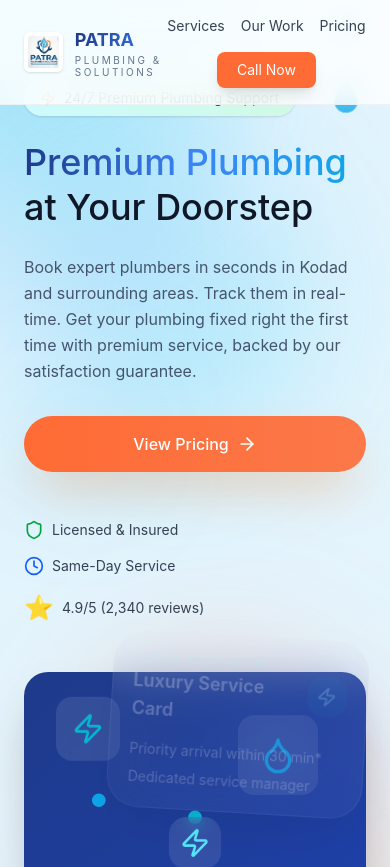
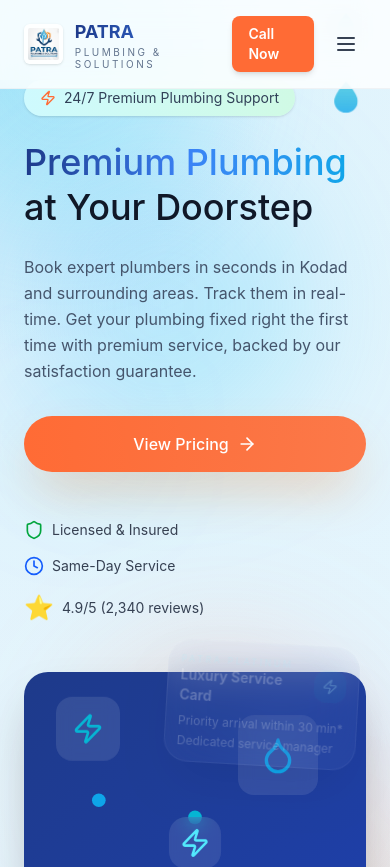
Before and after one commit to subu720/plumbing-service, a React (Vite) app: page / in a window 390 px wide. Shown: the top 867 px of the page. Built offline with nearby package versions, Linux system fonts and the light colour scheme.

Commit message:
chore: add favicon.ico reference to head

```diff
--- a/src/app/App.tsx
+++ b/src/app/App.tsx
@@ -9,6 +9,7 @@ import { ContactSection } from './components/ContactSection';
 import { TrustElements } from './components/TrustElements';
 import { WaterDroplet } from './components/WaterDroplet';
 import Logo from './components/Logo';
+import { Menu, X } from 'lucide-react';
 
 function HomePage({ onViewPricing, onExplore, onExplorePortfolio }: { onViewPricing: (serviceId?: string) => void; onExplore: () => void; onExplorePortfolio: () => void }) {
   return (
@@ -26,6 +27,7 @@ export default function App() {
   const [scrollY, setScrollY] = useState(0);
   const [route, setRoute] = useState(() => window.location.pathname);
   const [selectedPricingService, setSelectedPricingService] = useState<string | null>(null);
+  const [isMenuOpen, setIsMenuOpen] = useState(false);
 
   useEffect(() => {
     const handleScroll = () => setScrollY(window.scrollY);
@@ -78,6 +80,7 @@ export default function App() {
               onClick={(event) => {
                 event.preventDefault();
                 navigate('/');
+                setIsMenuOpen(false);
               }}
               className="flex items-center gap-2"
             >
@@ -85,7 +88,8 @@ export default function App() {
             </a>
           </div>
 
-          <div className="flex flex-wrap items-center justify-center gap-4 md:gap-8">
+          {/* Desktop Navigation */}
+          <div className="hidden md:flex items-center gap-8">
             <a
               href="/services"
               onClick={(event) => {
@@ -106,7 +110,7 @@ export default function App() {
             >
               Our Work
             </a>
-              <a
+            <a
               href="/pricing"
               onClick={(event) => {
                 event.preventDefault();
@@ -118,12 +122,68 @@ export default function App() {
             </a>
             <a
               href="tel:+919959910140"
-              className="px-5 py-2 rounded-lg bg-[var(--plumbing-orange)] text-white hover:bg-[var(--plumbing-orange)]/90 transition-all shadow-lg hover:shadow-xl text-sm md:text-base"
+              className="px-5 py-2 rounded-lg bg-[var(--plumbing-orange)] text-white hover:bg-[var(--plumbing-orange)]/90 transition-all shadow-lg hover:shadow-xl text-sm md:text-base font-semibold"
             >
               Call Now
             </a>
           </div>
+
+          {/* Mobile Navigation controls */}
+          <div className="flex md:hidden items-center gap-3">
+            <a
+              href="tel:+919959910140"
+              className="px-4 py-2 rounded-lg bg-[var(--plumbing-orange)] text-white hover:bg-[var(--plumbing-orange)]/90 transition-all shadow-md text-sm font-semibold"
+            >
+              Call Now
+            </a>
+            <button
+              onClick={() => setIsMenuOpen(!isMenuOpen)}
+              className="p-2 text-gray-700 hover:text-[var(--plumbing-blue)] focus:outline-none"
+              aria-label={isMenuOpen ? "Close menu" : "Open menu"}
+            >
+              {isMenuOpen ? <X className="w-6 h-6" /> : <Menu className="w-6 h-6" />}
+            </button>
+          </div>
         </div>
+
+        {/* Mobile Navigation Dropdown */}
+        {isMenuOpen && (
+          <div className="md:hidden bg-white border-t border-gray-100 px-6 py-4 flex flex-col gap-4 shadow-lg animate-in slide-in-from-top duration-200">
+            <a
+              href="/services"
+              onClick={(event) => {
+                event.preventDefault();
+                navigate('/services');
+                setIsMenuOpen(false);
+              }}
+              className="text-base text-gray-700 hover:text-[var(--plumbing-blue)] hover:bg-slate-50 p-2 rounded-lg transition-all font-medium"
+            >
+              Services
+            </a>
+            <a
+              href="/#our-work"
+              onClick={(event) => {
+                event.preventDefault();
+                navigate('/', '#our-work');
+                setIsMenuOpen(false);
+              }}
+              className="text-base text-gray-700 hover:text-[var(--plumbing-blue)] hover:bg-slate-50 p-2 rounded-lg transition-all font-medium"
+            >
+              Our Work
+            </a>
+            <a
+              href="/pricing"
+              onClick={(event) => {
+                event.preventDefault();
+                navigate('/pricing');
+                setIsMenuOpen(false);
+              }}
+              className="text-base text-gray-700 hover:text-[var(--plumbing-blue)] hover:bg-slate-50 p-2 rounded-lg transition-all font-medium"
+            >
+              Pricing
+            </a>
+          </div>
+        )}
       </nav>
 
       {/* Main Content */}
--- a/src/app/components/Hero.tsx
+++ b/src/app/components/Hero.tsx
@@ -126,22 +126,22 @@ export function Hero({ onViewPricing }: { onViewPricing: () => void }) {
             }}
           >
             <motion.div
-              className="absolute -top-8 right-0 z-20 w-64 rounded-[2rem] border border-white/20 bg-white/10 p-5 shadow-2xl backdrop-blur-xl text-white"
+              className="absolute -top-6 right-2 sm:-top-8 sm:right-0 z-20 w-48 sm:w-64 rounded-[1.5rem] sm:rounded-[2rem] border border-white/20 bg-white/10 p-3 sm:p-5 shadow-2xl backdrop-blur-xl text-white"
               initial={{ opacity: 0, y: -20, rotate: -5 }}
               animate={{ opacity: 1, y: [0, -6, 0], rotate: [-5, 5, -5] }}
               transition={{ duration: 5, repeat: Infinity, ease: 'easeInOut' }}
               style={{ transformStyle: 'preserve-3d' }}
             >
-              <div className="flex items-center justify-between mb-4">
+              <div className="flex items-center justify-between mb-2 sm:mb-4">
                 <div>
-                  <p className="text-[0.65rem] uppercase tracking-[0.3em] text-cyan-200/80">Patra Platinum</p>
-                  <h3 className="text-lg font-semibold text-white">Luxury Service Card</h3>
+                  <p className="text-[0.55rem] sm:text-[0.65rem] uppercase tracking-[0.3em] text-cyan-200/80">Patra Platinum</p>
+                  <h3 className="text-sm sm:text-lg font-semibold text-white">Luxury Service Card</h3>
                 </div>
-                <div className="h-10 w-10 rounded-2xl bg-cyan-500/20 flex items-center justify-center text-cyan-200">
-                  <Zap className="w-5 h-5" />
+                <div className="h-8 w-8 sm:h-10 sm:w-10 rounded-xl sm:rounded-2xl bg-cyan-500/20 flex items-center justify-center text-cyan-200 flex-shrink-0">
+                  <Zap className="w-4 h-4 sm:w-5 h-5" />
                 </div>
               </div>
-              <div className="space-y-2 text-sm text-slate-200">
+              <div className="space-y-1 sm:space-y-2 text-xs sm:text-sm text-slate-200">
                 <p>Priority arrival within 30 min*</p>
                 <p>Dedicated service manager</p>
               </div>
--- a/src/app/components/PortfolioPage.tsx
+++ b/src/app/components/PortfolioPage.tsx
@@ -113,7 +113,7 @@ export function PortfolioPage({ onBack }: { onBack: () => void }) {
           initial={{ opacity: 0, y: 30 }}
           animate={isVisible ? { opacity: 1, y: 0 } : {}}
           transition={{ duration: 0.6 }}
-          className="flex items-center justify-between mb-12"
+          className="flex flex-col sm:flex-row sm:items-center sm:justify-between gap-6 mb-12"
         >
           <div>
             <h1 className="text-4xl md:text-5xl font-semibold mb-4">
@@ -129,7 +129,7 @@ export function PortfolioPage({ onBack }: { onBack: () => void }) {
             whileHover={{ scale: 1.05 }}
             whileTap={{ scale: 0.95 }}
             onClick={onBack}
-            className="flex items-center gap-2 px-6 py-3 rounded-full bg-slate-200 text-slate-900 font-semibold hover:bg-slate-300 transition-colors"
+            className="flex items-center gap-2 px-6 py-3 rounded-full bg-slate-200 text-slate-900 font-semibold hover:bg-slate-300 transition-colors self-start sm:self-auto flex-shrink-0"
           >
             <ArrowLeft className="w-5 h-5" />
             Back
--- a/src/app/components/PricingPage.tsx
+++ b/src/app/components/PricingPage.tsx
@@ -37,7 +37,7 @@ export function PricingPage({ selectedServiceId }: { selectedServiceId?: string
             initial={{ opacity: 0, y: 30 }}
             animate={{ opacity: 1, y: 0 }}
             transition={{ duration: 0.8 }}
-            className="rounded-[2rem] bg-white border border-slate-200/60 p-10 shadow-2xl shadow-slate-100"
+            className="rounded-[2rem] bg-white border border-slate-200/60 p-6 sm:p-10 shadow-2xl shadow-slate-100"
           >
             <div className="flex flex-col gap-4 mb-10 sm:flex-row sm:items-end sm:justify-between">
               <div>
@@ -99,15 +99,15 @@ export function PricingPage({ selectedServiceId }: { selectedServiceId?: string
             transition={{ duration: 0.8, delay: 0.2 }}
             className="space-y-6"
           >
-            <div className="rounded-[2rem] border border-slate-200/60 bg-white p-8 shadow-2xl shadow-slate-100">
+            <div className="rounded-[2rem] border border-slate-200/60 bg-white p-4 sm:p-8 shadow-2xl shadow-slate-100">
               <div className="rounded-3xl border border-slate-200 bg-slate-50 p-6 mb-6">
                 <div className="text-sm uppercase tracking-[0.3em] text-[var(--plumbing-blue)] font-semibold mb-2">Selected service</div>
-                <div className="flex items-center justify-between gap-4">
+                <div className="flex flex-col sm:flex-row sm:items-center sm:justify-between gap-4">
                   <div>
                     <h3 className="text-2xl font-semibold text-slate-900">{selectedItem.title}</h3>
                     <p className="mt-2 text-sm text-slate-600">Fast, transparent pricing for the service you selected.</p>
                   </div>
-                  <div className="rounded-3xl bg-[var(--plumbing-blue)]/10 px-4 py-3 text-2xl font-semibold text-[var(--plumbing-blue)]">₹{selectedItem.price}</div>
+                  <div className="rounded-3xl bg-[var(--plumbing-blue)]/10 px-4 py-3 text-2xl font-semibold text-[var(--plumbing-blue)] self-start sm:self-auto">₹{selectedItem.price}</div>
                 </div>
               </div>
               <div className="inline-flex items-center gap-3 mb-6 rounded-full bg-slate-100 px-4 py-3 text-slate-700 font-semibold text-sm">
--- a/src/app/components/ServiceModal.tsx
+++ b/src/app/components/ServiceModal.tsx
@@ -37,13 +37,13 @@ export default function ServiceModal({
         className="relative z-10 max-w-3xl mx-4 w-full rounded-2xl bg-white p-4 sm:p-6 shadow-2xl"
       >
         <div className="flex items-start justify-between gap-4">
-          <div className="flex-1 flex items-start gap-4">
+          <div className="flex-1 flex flex-col sm:flex-row items-center sm:items-start text-center sm:text-left gap-4">
             {service.imageUrl ? (
-              <div className="w-28 h-28 rounded-xl overflow-hidden flex-shrink-0 bg-slate-50">
+              <div className="w-28 h-28 rounded-xl overflow-hidden flex-shrink-0 bg-slate-50 mx-auto sm:mx-0">
                 <img src={service.imageUrl} alt={service.imageLabel ?? service.title} className="w-full h-full object-cover" />
               </div>
             ) : (
-              <div className="w-28 h-28 rounded-xl flex-shrink-0 bg-gradient-to-br from-cyan-50 to-sky-50 flex items-center justify-center text-slate-700">
+              <div className="w-28 h-28 rounded-xl flex-shrink-0 bg-gradient-to-br from-cyan-50 to-sky-50 flex items-center justify-center text-slate-700 mx-auto sm:mx-0">
                 {service.imageLabel ?? 'Image'}
               </div>
             )}
@@ -57,7 +57,7 @@ export default function ServiceModal({
           <button
             onClick={onClose}
             aria-label="Close"
-            className="rounded-full p-2 text-slate-600 hover:bg-slate-100"
+            className="rounded-full p-2 text-slate-600 hover:bg-slate-100 flex-shrink-0"
           >
             <X className="w-5 h-5" />
           </button>
```
